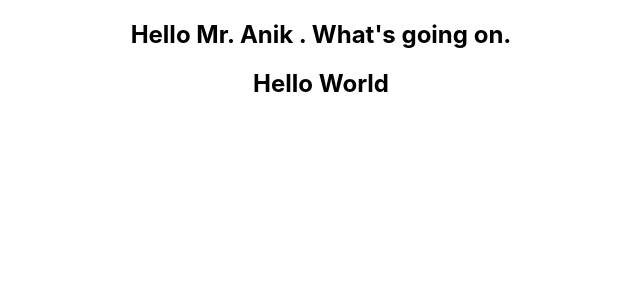
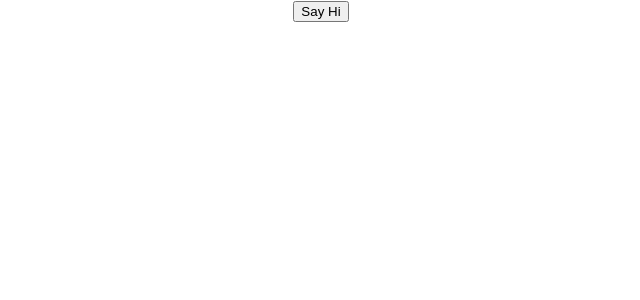
Before and after one commit to theanik/react-core, a React (Create React App) app: page / in a window 1280 px wide. Shown: the top 300 px of the page, without its empty margins (319-959 px from the left). Built offline with nearby package versions, Linux system fonts and the light colour scheme.

Commit message:
communicate with parent to child component

```diff
--- a/src/App.js
+++ b/src/App.js
@@ -1,13 +1,10 @@
 import React from 'react';
-import logo from './logo.svg';
 import './App.css';
-import Hello from './components/Hello'
-import Welcome from './components/Welcome'
+import Parent from './components/Parent'
 function App() {
   return (
     <div className="App">
-      <Hello title="Mr." name="Anik">What's going on.</Hello>
-      <Welcome greet="Hello" name="World"></Welcome>
+      <Parent />
     </div>
 
   );
--- /dev/null
+++ b/src/components/Child.js
@@ -0,0 +1,11 @@
+import React from 'react'
+
+function Child(props) {
+    return (
+        <div>
+            <button onClick={() => props.greetMethod("anik")}>Say Hi</button>
+        </div>
+    )
+}
+
+export default Child
--- /dev/null
+++ b/src/components/Parent.js
@@ -0,0 +1,29 @@
+import React, { Component } from 'react'
+import Child from './Child'
+class Parent extends Component {
+
+    constructor(props){
+        super(props)
+
+        this.state = {
+            name : "anik"
+        }
+
+        this.sayHi = this.sayHi.bind(this)
+    }
+
+
+    sayHi(arg){
+        alert(`Hi ${arg}`)
+    }
+
+    render() {
+        return (
+            <div>
+                <Child greetMethod={this.sayHi} />
+            </div>
+        )
+    }
+}
+
+export default Parent
```
Also changed, not shown: src/components/Subscribe.js (added, +34 -0 lines), src/components/Car1.js (added).
